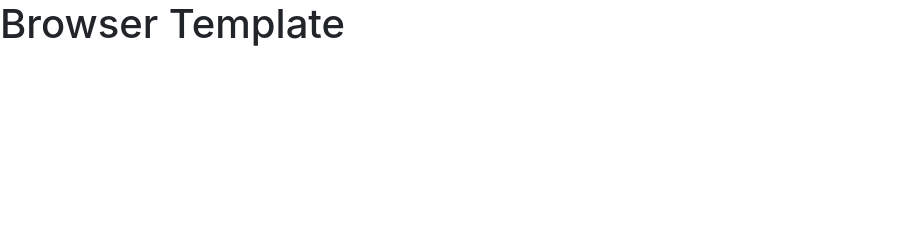
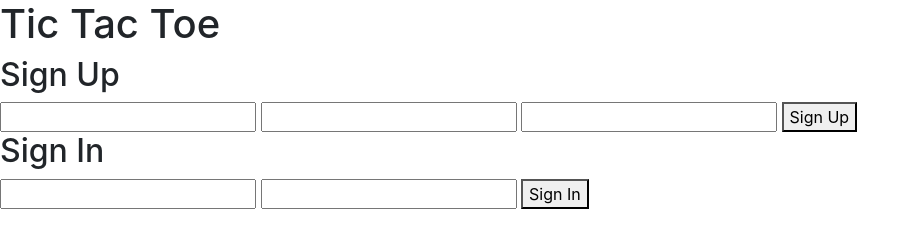
Before and after one commit to Greggoldman11/tactactoe, a website built with webpack: page index.html in a window 1280 px wide. Shown: the whole page, without its empty margins (0-920 px from the left). Built offline with nearby package versions, Linux system fonts and the light colour scheme.

Commit message:
User can sign up and sign in to their account

```diff
--- a/assets/scripts/app.js
+++ b/assets/scripts/app.js
@@ -2,10 +2,11 @@
 
 // use require with a reference to bundle the file and use it in this file
 // const example = require('./example')
-
+const authEvents = require('./events')
 // use require without a reference to ensure a file is bundled
 // require('./example')
 
 $(() => {
-  // your JS code goes here
+  $('#signUp').on('submit', authEvents.onSignUp)
+  $('#signIn').on('submit', authEvents.onSignIn)
 })
--- a/assets/scripts/config.js
+++ b/assets/scripts/config.js
@@ -2,8 +2,8 @@
 
 let apiUrl
 const apiUrls = {
-  production: '<replace-with-heroku-url>',
-  development: 'http://localhost:4741'
+  production: 'https://tic-tac-toe-api-production.herokuapp.com',
+  development: 'https://tic-tac-toe-api-development.herokuapp.com'
 }
 
 if (window.location.hostname === 'localhost') {
--- a/index.html
+++ b/index.html
@@ -12,6 +12,24 @@
       <script src="public/application.js" type="text/javascript" charset="utf-8" defer></script>
     </head>
     <body>
-      <h1>Browser Template</h1>
+      <h1>Tic Tac Toe</h1>
+    <section>
+      <h2>Sign Up</h2>
+      <form id="signUp">
+        <input name="credentials[email]" type="text">
+        <input name="credentials[password]" type="password">
+        <input name="credentials[password_confirmation]" type="password">
+        <button type="submit">Sign Up</button>
+      </form>
+    </section>
+    <section>
+      <h2>Sign In</h2>
+      <form id="signIn">
+        <input name="credentials[email]" type="text">
+        <input name="credentials[password]" type="password">
+        <button type="submit">Sign In</button>
+      </form>
+    </section>
+    <p id='message'></p>
     </body>
 </html>
```
